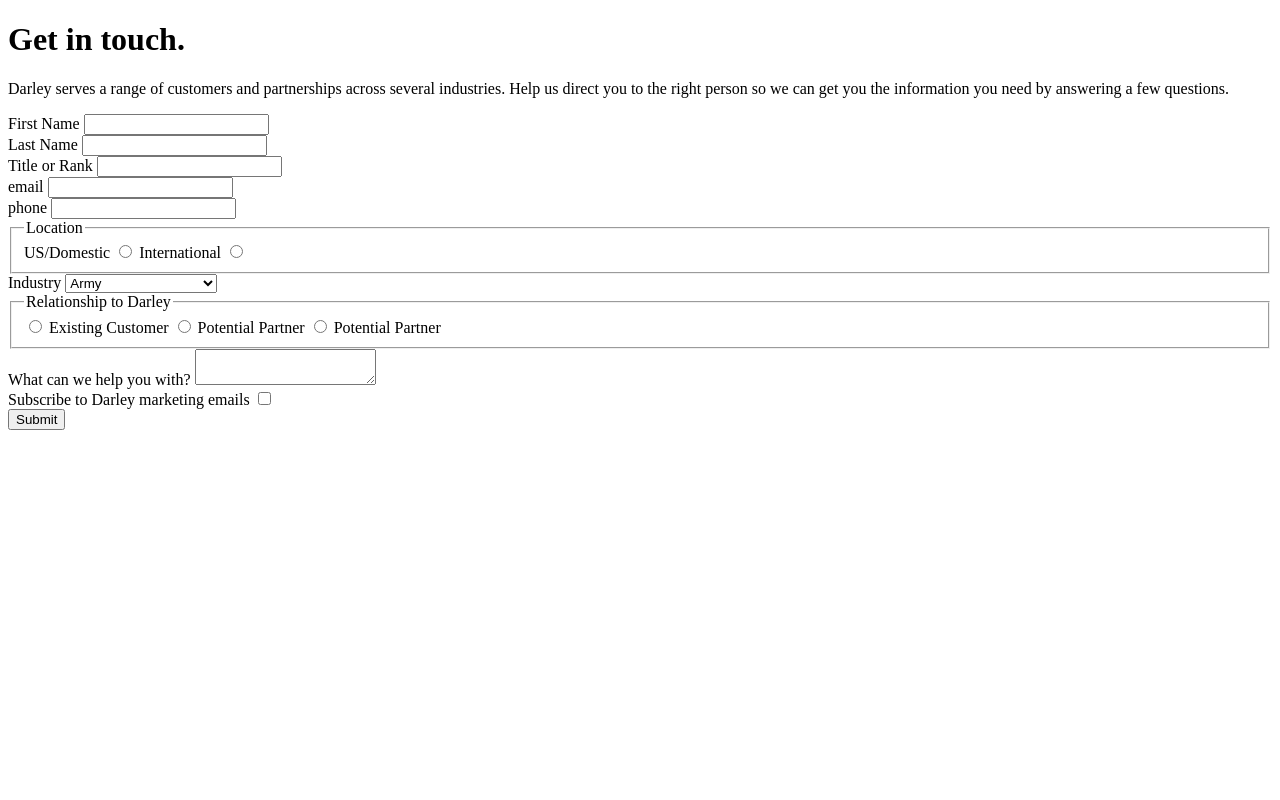
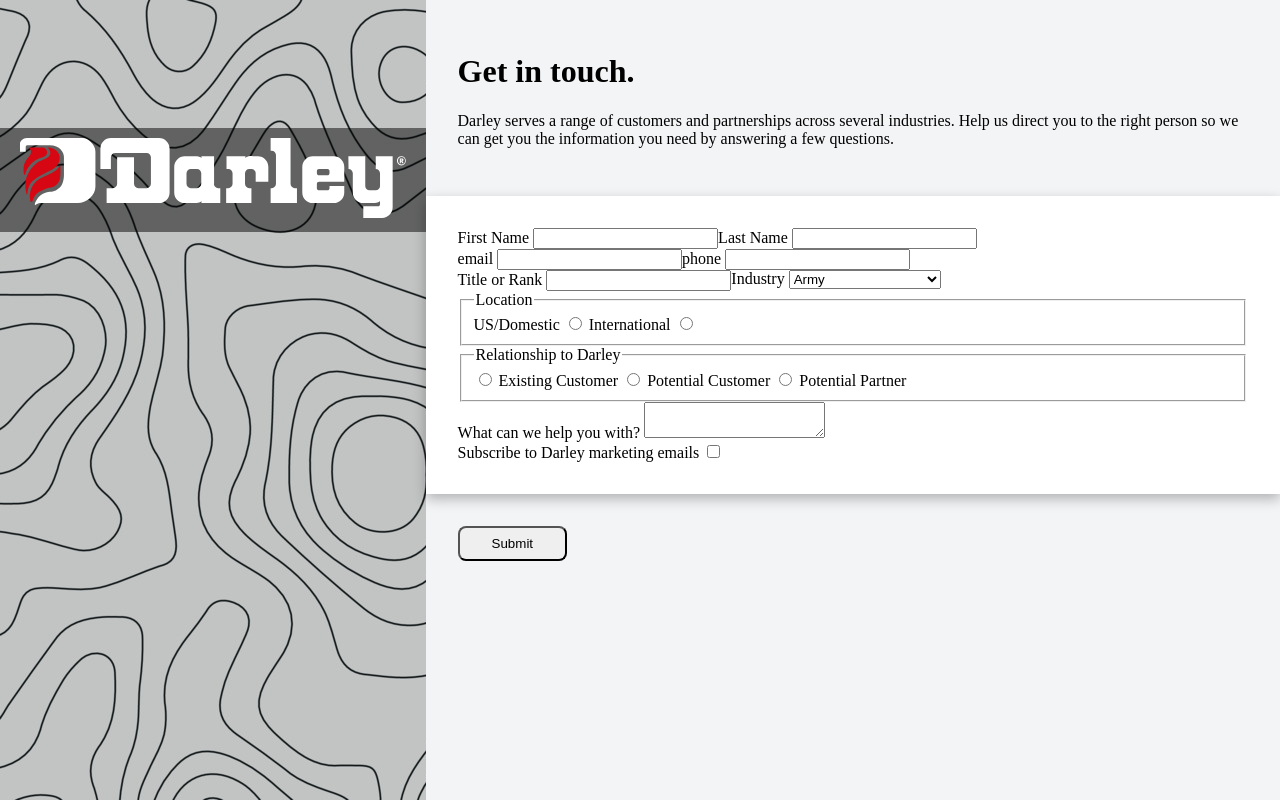
Before and after one commit to kdarley/signup-form, a plain HTML site: page index.html in a window 1280 px wide. Drawn offline with Linux system fonts and the light colour scheme.

Commit message:
left side of form styled for desktop

```diff
--- a/index.html
+++ b/index.html
@@ -3,18 +3,30 @@
 <head>
     <meta charset="UTF-8">
     <title>Contact Us</title>
+
     <meta http-equiv="X-UA-Compatible" content="IE=edge">
     <meta name="viewport" content="width=device-width, initial-scale=1.0">
-    <title>Document</title>
-    <link rel="stylesheet" rel="styles.css">
+
+    <link rel="stylesheet" href="styles.css" />
+
 </head>
 <body>
+    <div class="container">
+        <div class="primary side-image">
+            <div class="logo-container">
+                <img class="darley-logo" src="images/darley-logo-white.svg" alt="darley logo">
+            </div>
+        </div>
+        <div class="primary form-container">
+
             <header class="contact-form-header">
                 <h1>Get in touch.</h1>
                 <p>Darley serves a range of customers and partnerships across several industries. Help us direct you to the right person so we can get you the information you need by answering a few questions.</p>
             </header>
 
             <form action='' method="post" class="contact-form">
+                <div class="inputs">
+                    <div class="row">
                         <div class="form-row">
                             <label for="first-name">First Name</label>
                             <input id="first-name" name="first-name" type="text"/>
@@ -24,12 +36,9 @@
                             <label for="last-name">Last Name</label>
                             <input id="last-name" name="last-name" type="text"/>
                         </div>
-
-        <div class="form-row">
-            <label for="title-rank">Title or Rank</label>
-            <input id="title-rank" name="title-rank" type="text">
                     </div>
 
+                    <div class="row">
                         <div class="form-row">
                             <label for="email">email</label>
                             <input id="email" name="email" type="email">
@@ -39,16 +48,13 @@
                             <label for="phone">phone</label>
                             <input id="phone" name="phone" type="tel">
                         </div>
+                    </div>
 
-        <fieldset class="form-row">
-            <legend>Location</legend>
-
-            <label for="location-1" class="radio-label">US/Domestic</label>
-            <input id="location-1" name ="location" type="radio" value="domestic">
-
-            <label for="location-2" class="radio-label">International</label>
-            <input id="location-2" name="location" type="radio" value="international">
-        </fieldset>
+                    <div class="row">
+                        <div class="form-row">
+                            <label for="title-rank">Title or Rank</label>
+                            <input id="title-rank" name="title-rank" type="text">
+                        </div>
 
                         <div class="form-row">
                             <label for="industry">Industry</label>
@@ -74,13 +80,25 @@
                                 <option value="other">other</option>
                             </select>
                         </div>
+                    </div>
+
+                    <fieldset class="form-row">
+                        <legend>Location</legend>
+
+                        <label for="location-1" class="radio-label">US/Domestic</label>
+                        <input id="location-1" name ="location" type="radio" value="domestic">
+
+                        <label for="location-2" class="radio-label">International</label>
+                        <input id="location-2" name="location" type="radio" value="international">
+                    </fieldset>
+
 
                     <fieldset class="form-row">
                         <legend>Relationship to Darley</legend>
                         <input type="radio" id="relationship-1" name="relationship" value="existing-customer">
                         <label for="relationship-1">Existing Customer</label>
                         <input type="radio" id="relationship-2" name="relationship" value="potential-customer">
-            <label for="relationship-2">Potential Partner</label>
+                        <label for="relationship-2">Potential Customer</label>
                         <input type="radio" id="relationship-3" name="relationship" value="potential-partner">
                         <label for="relationship-3">Potential Partner</label>
                     </fieldset>
@@ -94,11 +112,13 @@
                         <label class="checkbox-label" for="marketing-opt-in">Subscribe to Darley marketing emails</label>
                         <input id="marketing-opt-in" name="marketing-opt-in" type="checkbox" value="opt-in"/>
                     </div>
+                </div>
 
-        <div class="form-row">
+                <div class="form-row button">
                     <button>Submit</button>
                 </div>
             </form>
-
+        </div>
+    </div>
 </body>
 </html>
--- a/styles.css
+++ b/styles.css
@@ -0,0 +1,68 @@
+html, body{
+    height: 100%;
+    margin: 0px;
+}
+
+body {
+    background-image: url("images/topography.jpg");
+    background-attachment: fixed;
+}
+
+div.container{
+    display: flex;
+    /* align-items: stretch; */
+    justify-content: flex-end;
+    height: 100%;
+    min-height: 100%;
+}
+
+div.logo-container {
+    margin-top: 30%;
+    padding-top: 10px;
+    padding-bottom: 10px;
+    padding-left: 20px;
+    padding-right: 20px;
+    background-color: rgba(0, 0, 0, 0.5);
+}
+
+/* darley logo */
+div>img.darley-logo {
+    width: 100%;
+}
+
+
+div.side-image{
+    width: 50%;
+}
+
+div.form-container{
+    background-color: #f3f4f6;
+}
+
+header{
+    padding: 32px;
+}
+
+div.inputs{
+    padding: 32px;
+    background-color: white;
+    box-shadow: 0px 5px 12px 0px rgba(0,0,0,0.27);
+}
+
+div.row{
+    display: flex;
+}
+
+div.button{
+    padding: 32px;
+}
+
+button {
+    /* margin: 24px;
+    margin-left: 0px; */
+    padding: 8px;
+    padding-left: 32px;
+    padding-right: 32px;
+
+    border-radius: 8px;
+}
```
Lines whose indentation alone changed are shown as unchanged.
